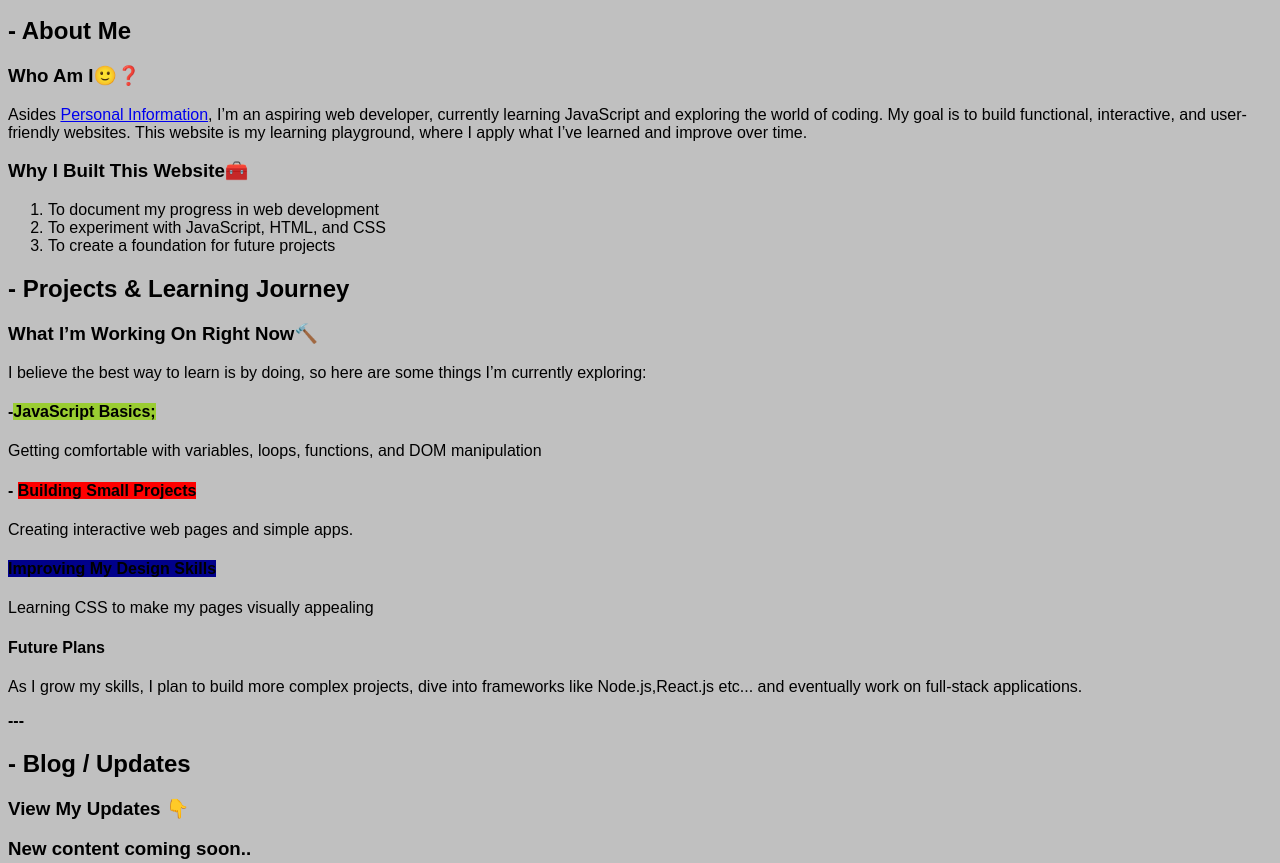
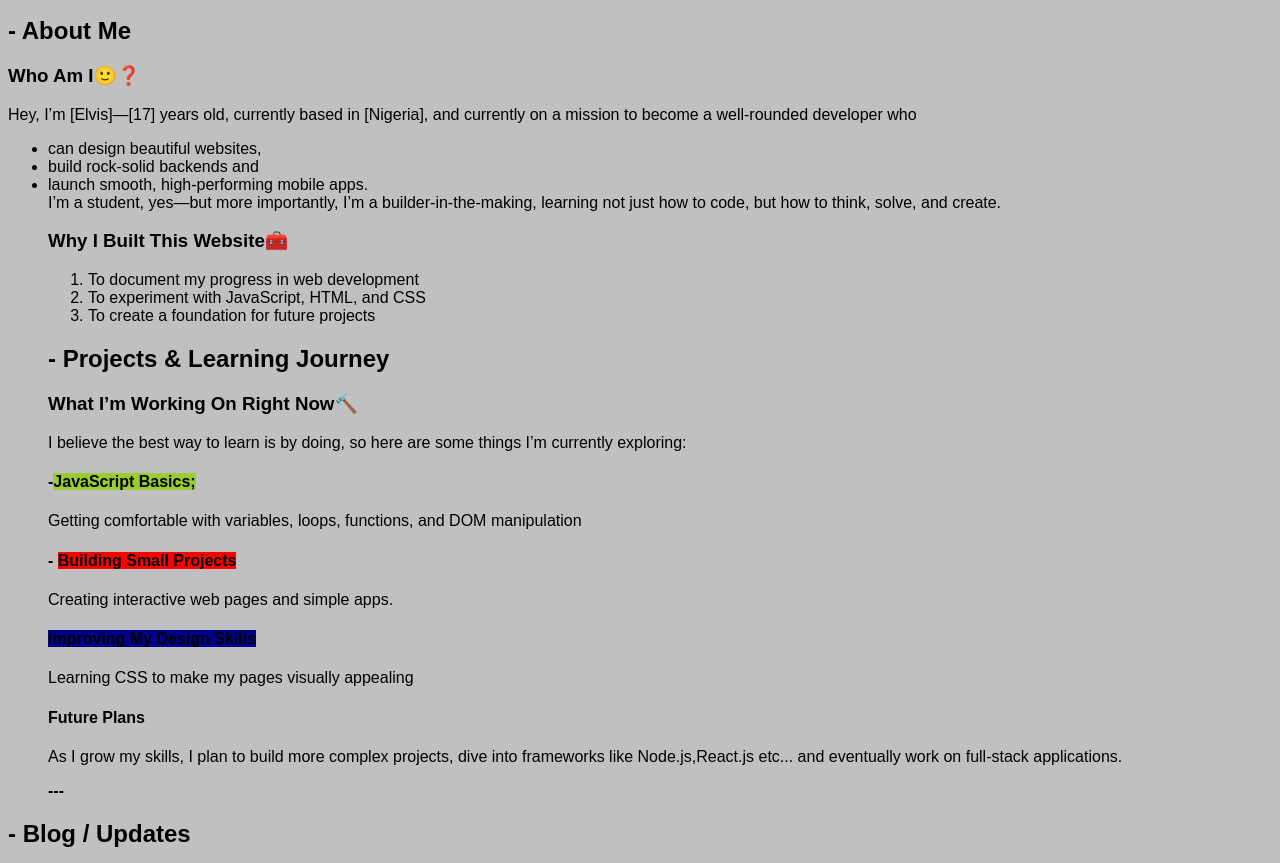
Before and after one commit to Ace-ux-cmd/Ace-Domain, a plain HTML site: page index.html in a window 1280 px wide. Shown: the part 635-1498 px from the top of the page. Drawn offline with Linux system fonts and the light colour scheme.

Commit message:
Update index.html

```diff
--- a/index.html
+++ b/index.html
@@ -51,7 +51,12 @@
 <!--Topic 2-->
  <h2 id = "About">- About Me</h2>
  <h3>Who Am I🙂❓</h3>
- <p> Asides <a href="html/profile.html"> Personal Information</a>, I’m an aspiring web developer, currently learning JavaScript and exploring the world of coding. My goal is to build functional, interactive, and user-friendly websites. This website is my learning playground, where I apply what I’ve learned and improve over time.
+ <p> Hey, I’m [Elvis]—[17] years old, currently based in [Nigeria], and currently on a mission to become a well-rounded developer who
+   <ul>
+     <li>can design beautiful websites,</li>
+ <li>build rock-solid backends and</li>
+     <li>launch smooth, high-performing mobile apps.</li>
+     I’m a student, yes—but more importantly, I’m a builder-in-the-making, learning not just how to code, but how to think, solve, and create.
 </p>
 <h3>Why I Built This Website🧰</h3>
 <ol><li>To document my progress in web development
```
